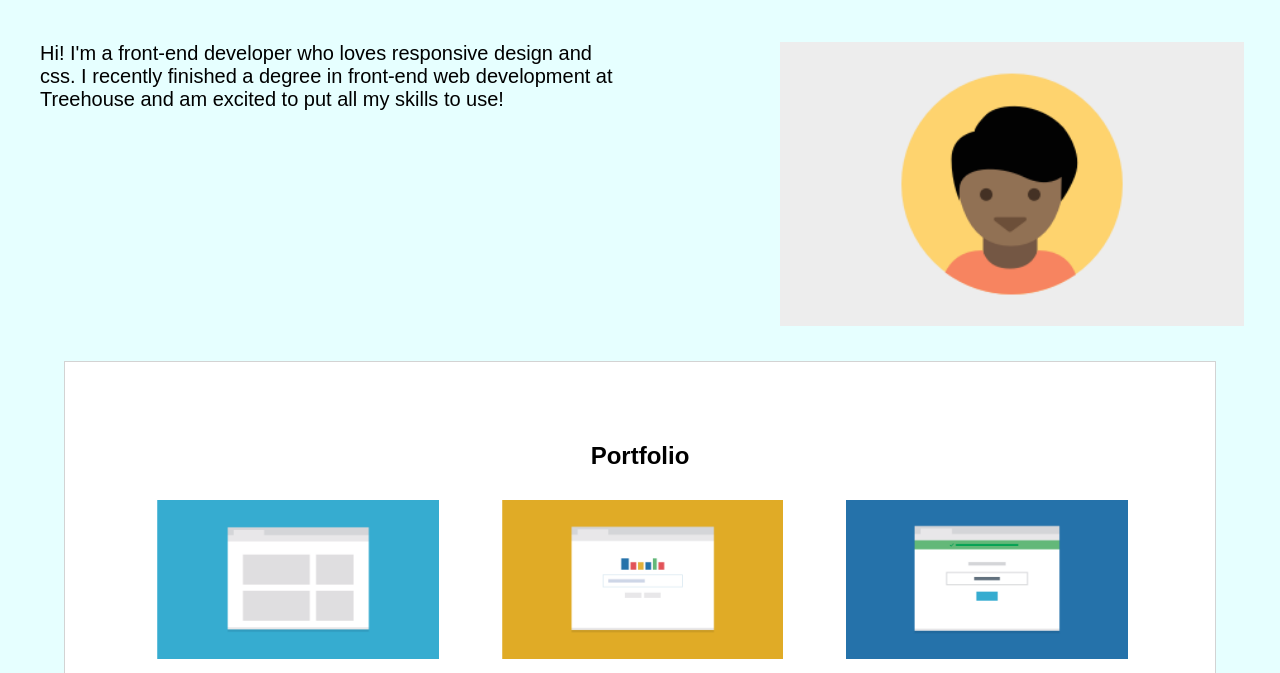
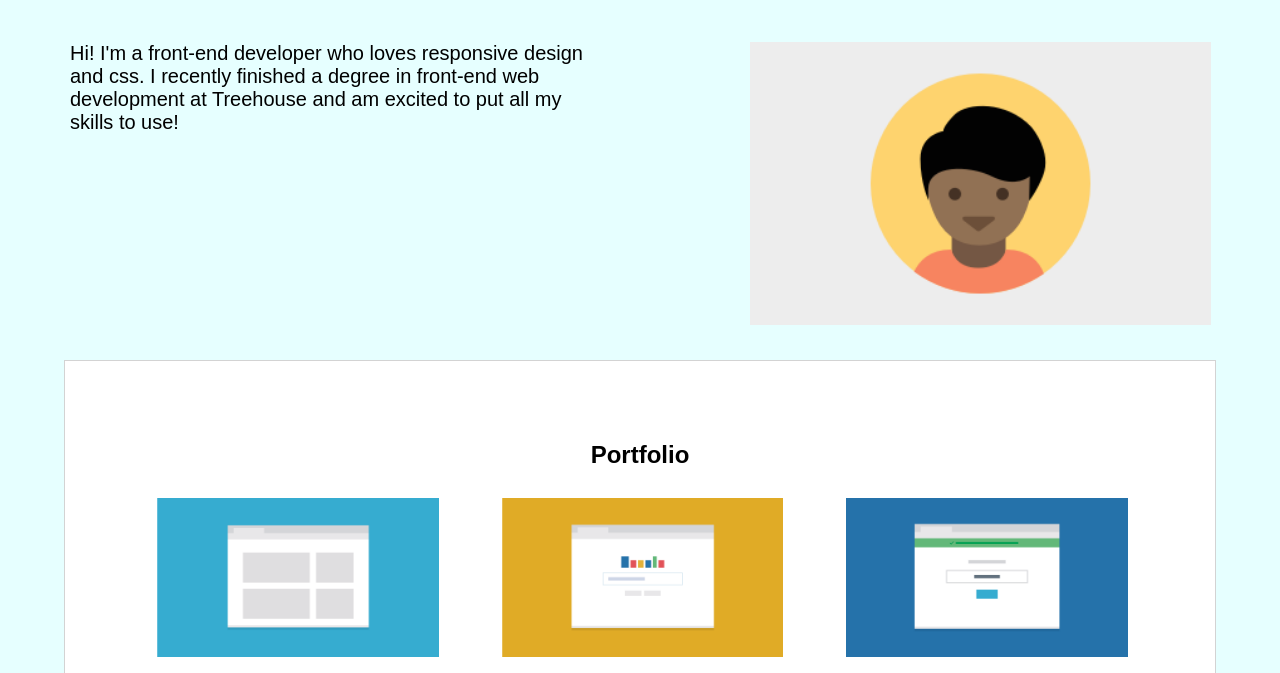
Before and after one commit to billysballo/Techdegree-PROJECT2, a plain HTML site: page portfolioProject2/index.html in a window 1280 px wide. Shown: the part 127-800 px from the top of the page. Drawn offline with Linux system fonts and the light colour scheme.

Commit message:
3 validation

```diff
--- a/portfolioProject2/css/styles.css
+++ b/portfolioProject2/css/styles.css
@@ -235,15 +235,17 @@ hr{
 			margin-right: -5px;
 			vertical-align: top;
 			padding-left:1em; /*gutters*/
-			padding-right:1em;  /*gutters*/
-			margin: 15px auto;
+			padding-right:1.2em;  /*gutters*/
+			margin: 15px 30px;
 
 		}
+
+
 
 		.intro-line{
 			font-size: 20px;
 			float: left;
-			width: 50%}
+			width: 45%}
 
 		.profile-image{
 			float: right;
```
